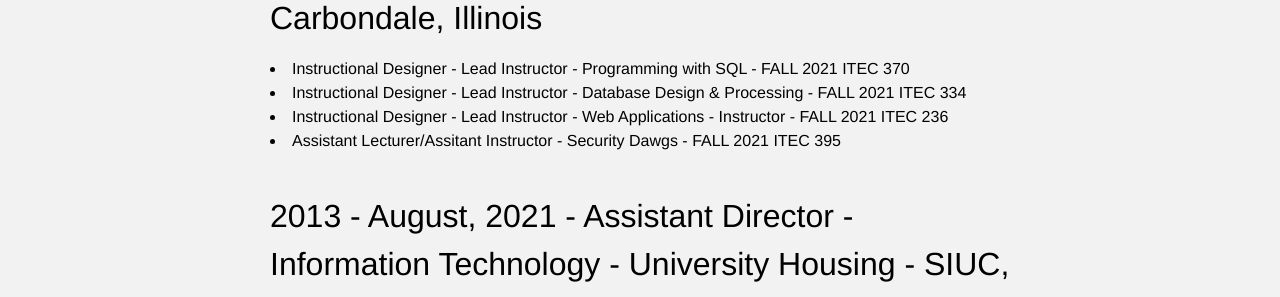
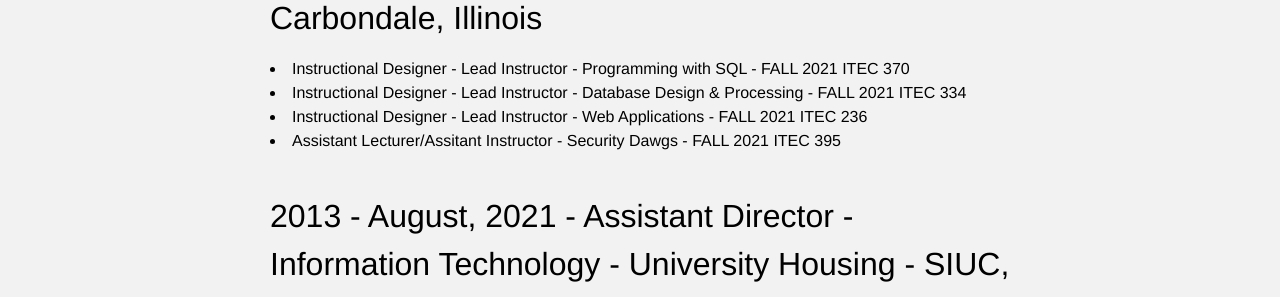
Before and after one commit to jmillersiu/jmillersiu.github.io, a Jekyll site: the page built from _posts/2021-09-21-work_experience.markdown, in a window 1280 px wide. Shown: the part 341-638 px from the top of the page. Built offline with Jekyll 4.4.1, drawn with Linux system fonts in a browser that asks for light colours.

Commit message:
Update 2021-09-21-work_experience.markdown

```diff
--- a/_posts/2021-09-21-work_experience.markdown
+++ b/_posts/2021-09-21-work_experience.markdown
@@ -10,7 +10,7 @@
 ---
 <li>Instructional Designer - Lead Instructor - Programming with SQL - FALL 2021 ITEC 370</li>
 <li>Instructional Designer - Lead Instructor - Database Design & Processing - FALL 2021 ITEC 334</li>
-<li>Instructional Designer - Lead Instructor - Web Applications - Instructor - FALL 2021 ITEC 236</li>
+<li>Instructional Designer - Lead Instructor - Web Applications - FALL 2021 ITEC 236</li>
 <li>Assistant Lecturer/Assitant Instructor - Security Dawgs - FALL 2021 ITEC 395</li>
 <br>
 
```
